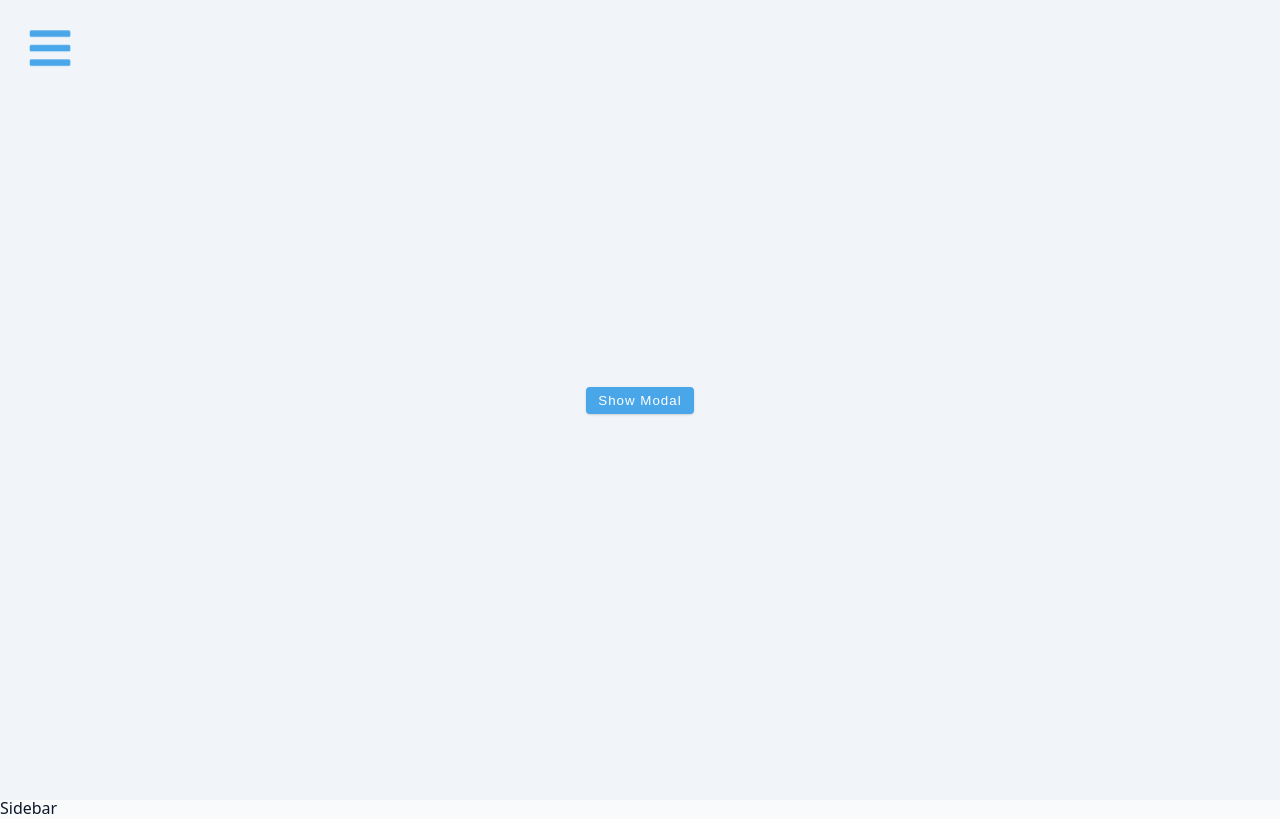
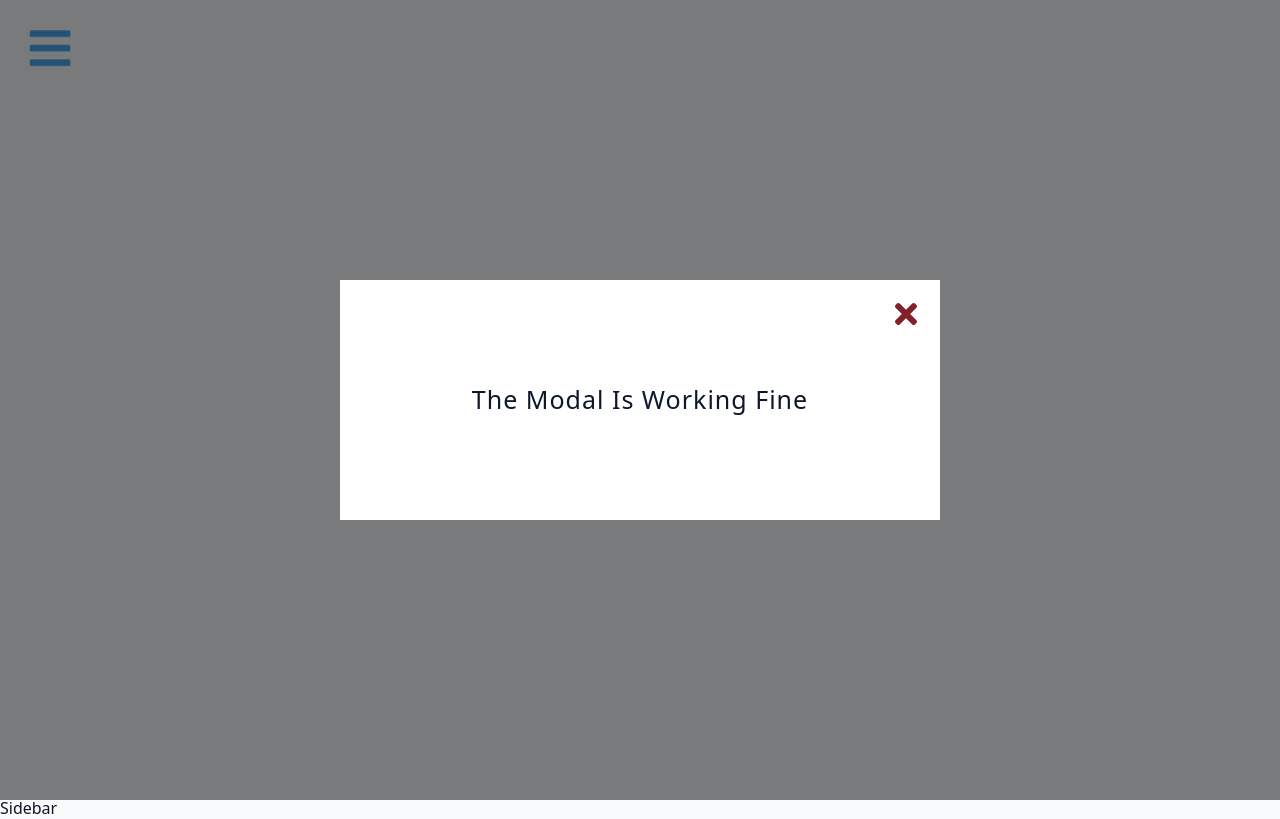
Before and after one commit to emmeiwhite/09-modal-sidebar-with-context-api, a React (Vite) app: page / in a window 1280 px wide. Both pictures are taken after a click on the button "Show Modal". Built offline with nearby package versions, Linux system fonts and the light colour scheme.

Commit message:
Time to revisit the App to solidify the concepts and memorization (hehe)

```diff
--- a/src/components/Modal.jsx
+++ b/src/components/Modal.jsx
@@ -4,7 +4,7 @@
 export default function Modal() {
   const { isModalOpen, closeModal } = useGlobalContext()
   return (
-    <div className="modal-overlay">
+    <div className={isModalOpen ? 'modal-overlay show-modal' : 'modal-overlay'}>
       <div className="modal-container">
         <button
           className="close-modal-btn"
--- a/src/context.jsx
+++ b/src/context.jsx
@@ -19,7 +19,7 @@
   }
 
   const closeModal = () => {
-    setIsModalClose(false)
+    setIsModalOpen(false)
   }
 
   const contextState = {
```
